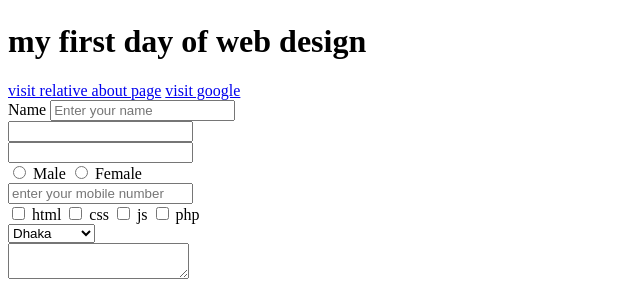
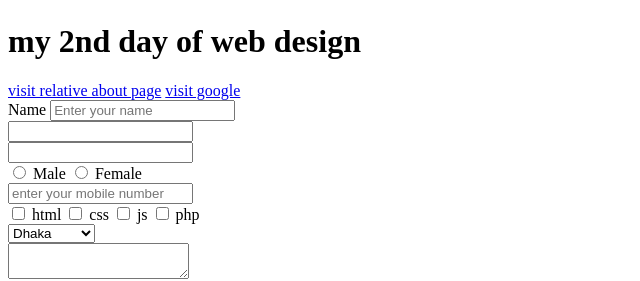
Before and after one commit to poloey/02_uy27_dec_09, a plain HTML site: page index.html in a window 1280 px wide. Shown: the part 539-820 px from the top of the page, without its empty margins (0-640 px from the left). Drawn offline with Linux system fonts and the light colour scheme.

Commit message:
update readme.md

```diff
--- a/index.html
+++ b/index.html
@@ -15,7 +15,7 @@
   <h3>relative image path</h3>
   <img src="google.png" alt="this is a google image" title="googe image">
   <div id="home">
-    <h1>my first day of web design</h1>
+    <h1>my 2nd day of web design</h1>
     <a href="about.html">visit relative about page</a>
     <a title="its a google link" target="_blank" href="https://www.google.com/">visit google</a>
 
```
